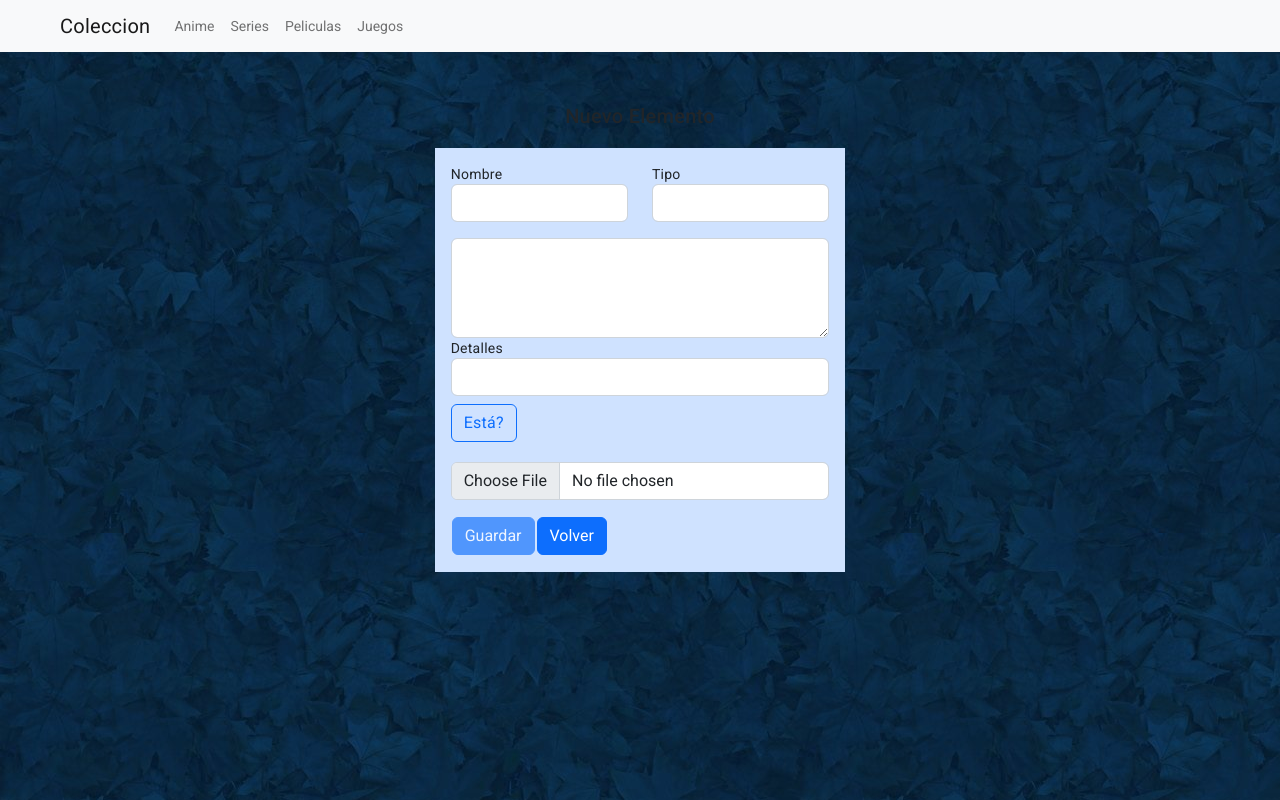
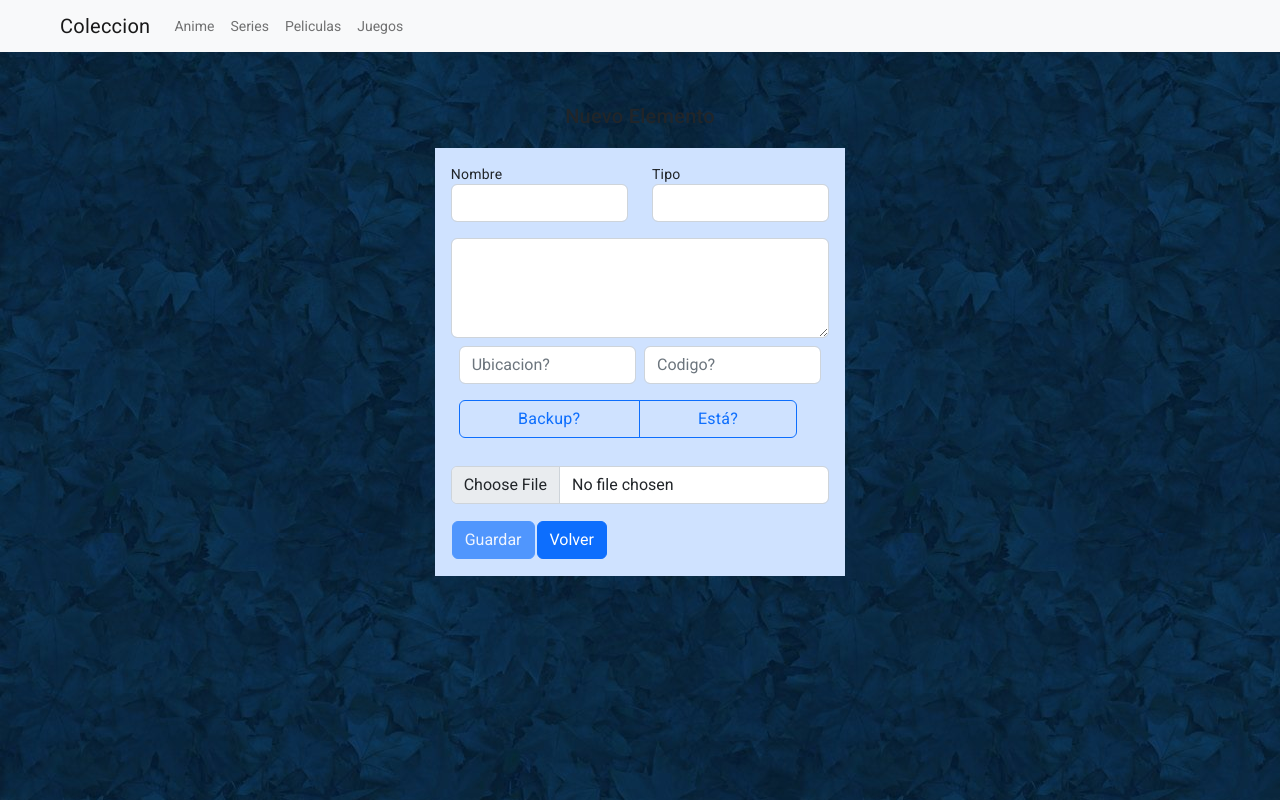
Before and after one commit to Jzkde/collections.front, an Angular app: page /nuevo in a window 1280 px wide. Built offline with nearby package versions, Linux system fonts and the light colour scheme; no server answers.

Commit message:
agrados atrib codigo-backup

```diff
--- a/src/app/elemento/formularios/editar/editar.component.html
+++ b/src/app/elemento/formularios/editar/editar.component.html
@@ -39,15 +39,15 @@
               <textarea class="form-control" name="descripcion" id="descripcion" style="height: 100px"
                 [(ngModel)]="elemento.descrip"></textarea>
             </div>
-            <div class="row mt-3 d-flex justify-content-evenly">
+            <div class="row m-3 d-flex justify-content-evenly">
               <div class="col">
                 <div class="form-group">
-                  <input type="text" class="form-control" name="obs" id="obs" [(ngModel)]="elemento.obs" required>
+                  <input type="text" class="form-control" name="obs" id="obs" [(ngModel)]="elemento.obs" required placeholder="Ubicacion">
                 </div>
               </div>
               <div class="col">
                 <div class="form-group">
-                  <input type="text" class="form-control" name="cod" id="cod" [(ngModel)]="elemento.cod">
+                  <input type="text" class="form-control" name="cod" id="cod" [(ngModel)]="elemento.cod" placeholder="Codigo?">
                 </div>
               </div>
               <div class="col-3">
@@ -62,7 +62,7 @@
                 </div>
               </div>
               <div class="row">
-                <div class="col e">
+                <div class="col ">
                   <div class="btn-group d-flex justify-content-center m-2" role="group" aria-label="Basic checkbox toggle button group">
                     <input type="checkbox" class="btn-check" name="backup" id="backup" autocomplete="off"
                       [(ngModel)]="elemento.backup">
--- a/src/app/elemento/formularios/nuevo/nuevo.component.html
+++ b/src/app/elemento/formularios/nuevo/nuevo.component.html
@@ -56,16 +56,24 @@
         </div>
         <div class="row mb-3">
           <div class="col">
-            <div class="form-group">
-              <label for="detalles">Detalles</label>
-              <input type="text" class="form-control" name="detalles" id="detalles" [(ngModel)]="obs" required>
+            <div class="form-group  d-flex justify-content-center m-2">
+              <input type="text" class="form-control me-1" name="detalles" id="detalles" [(ngModel)]="obs" required
+                placeholder="Ubicacion?">
+              <input type="text" class="form-control ms-1" name="detalles" id="detalles" [(ngModel)]="cod"
+                placeholder="Codigo?">
             </div>
           </div>
 
-          <div class="mt-2">
-            <div class="btn-group" role="group" aria-label="Basic checkbox toggle button group">
-              <input type="checkbox" class="btn-check" name="esta" id="esta" autocomplete="off" [(ngModel)]="esta">
-              <label class="btn btn-outline-primary" for="esta">Está?</label>
+          <div class="row">
+            <div class="col ">
+              <div class="btn-group d-flex justify-content-center m-2" role="group"
+                aria-label="Basic checkbox toggle button group">
+                <input type="checkbox" class="btn-check" name="backup" id="backup" autocomplete="off"
+                  [(ngModel)]="backup">
+                <label class="btn btn-outline-primary " for="backup">Backup?</label>
+                <input type="checkbox" class="btn-check" name="esta" id="esta" autocomplete="off" [(ngModel)]="esta">
+                <label class="btn btn-outline-primary " for="esta">Está?</label>
+              </div>
             </div>
           </div>
           <div>
--- a/src/app/elemento/formularios/nuevo/nuevo.component.ts
+++ b/src/app/elemento/formularios/nuevo/nuevo.component.ts
@@ -1,3 +1,4 @@
+import { ThisReceiver } from '@angular/compiler';
 import { Component, OnInit } from '@angular/core';
 import { Router } from '@angular/router';
 import { ElementosService } from 'src/app/service/elementos.service';
@@ -13,6 +14,8 @@ export class NuevoComponent implements OnInit {
   descrip: string = '';
   tipo: string = '';
   esta: boolean = false;
+  backup: string = '';
+  cod: string = '';
   imagen: File | null = null;
 
   buscados: any[] = [];
@@ -26,7 +29,7 @@ export class NuevoComponent implements OnInit {
 
   crearElemento(): void {
     if (this.nombre && this.obs && this.tipo && this.imagen) {
-      this.elementosService.nuevo(this.nombre, this.obs, this.descrip, this.tipo, this.esta, this.imagen).subscribe(
+      this.elementosService.nuevo(this.nombre, this.obs, this.descrip, this.tipo, this.esta, this.backup, this.cod, this.imagen ).subscribe(
         () => {
           // Después de agregar el nuevo elemento, realizar la navegación
           this.router.navigate([`/uno/${this.buscados.length + 1}`]);
--- a/src/app/models/elemento.ts
+++ b/src/app/models/elemento.ts
@@ -5,7 +5,7 @@ export class elemento {
     obs: String;
     descrip: String;
     tipo: String;
-    cod: string
+    cod: String
     esta?: boolean;
     caratula: String;
     backup: String;
--- a/src/app/service/elementos.service.ts
+++ b/src/app/service/elementos.service.ts
@@ -36,13 +36,15 @@ export class ElementosService {
     return this.apiUrl + `/${imagenPath}`;
   }
 
-  nuevo(nombre: string, obs: string, descrip: string, tipo: string, esta: boolean, imagen: File): Observable<string> {
+  nuevo(nombre: string, obs: string, descrip: string, tipo: string, esta: boolean, backup: string, cod: string, imagen: File): Observable<string> {
     const formData: FormData = new FormData();
     formData.append('nombre', nombre);
     formData.append('obs', obs);
     formData.append('descrip', descrip);
     formData.append('tipo', tipo);
     formData.append('esta', String(esta));
+    formData.append('backup', backup);
+    formData.append('cod', cod);
     formData.append('imagen', imagen);
     return this.http.post<string>(this.apiUrl + `/nuevo`, formData);
   }
```
